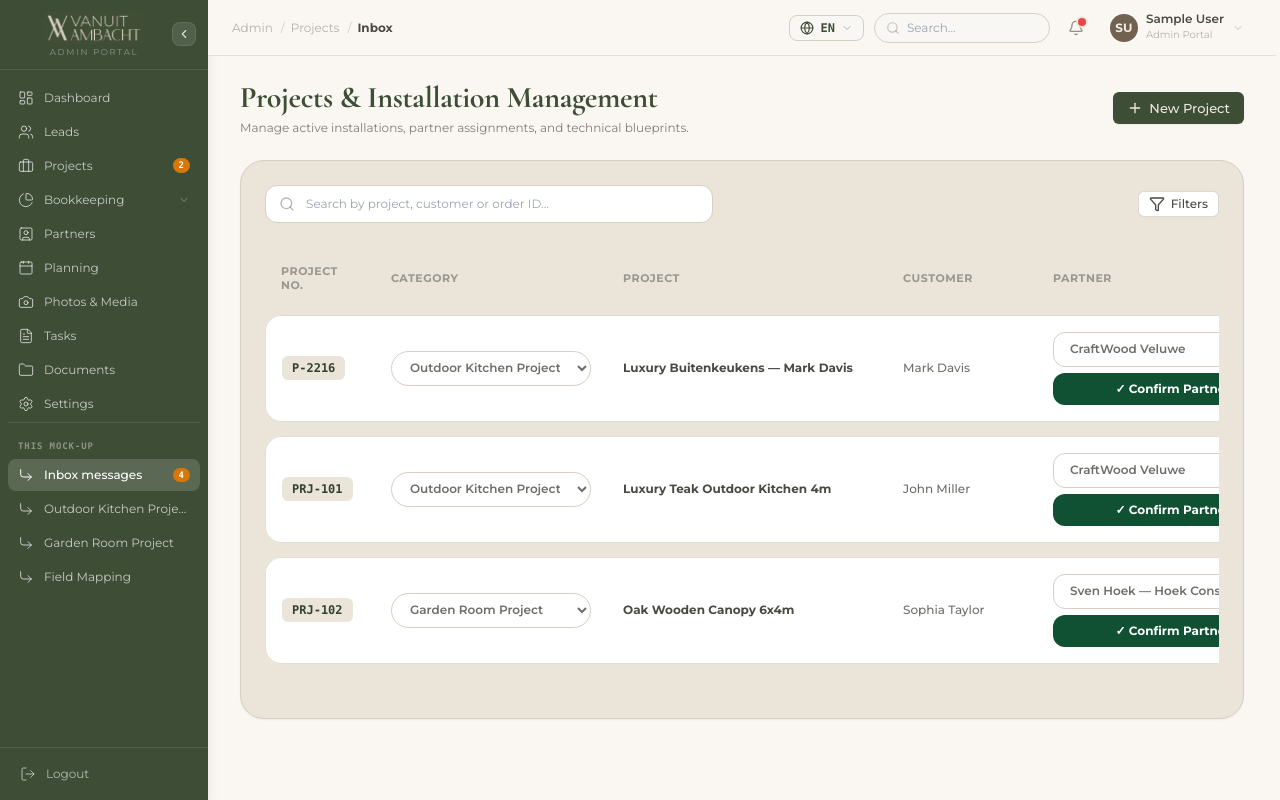
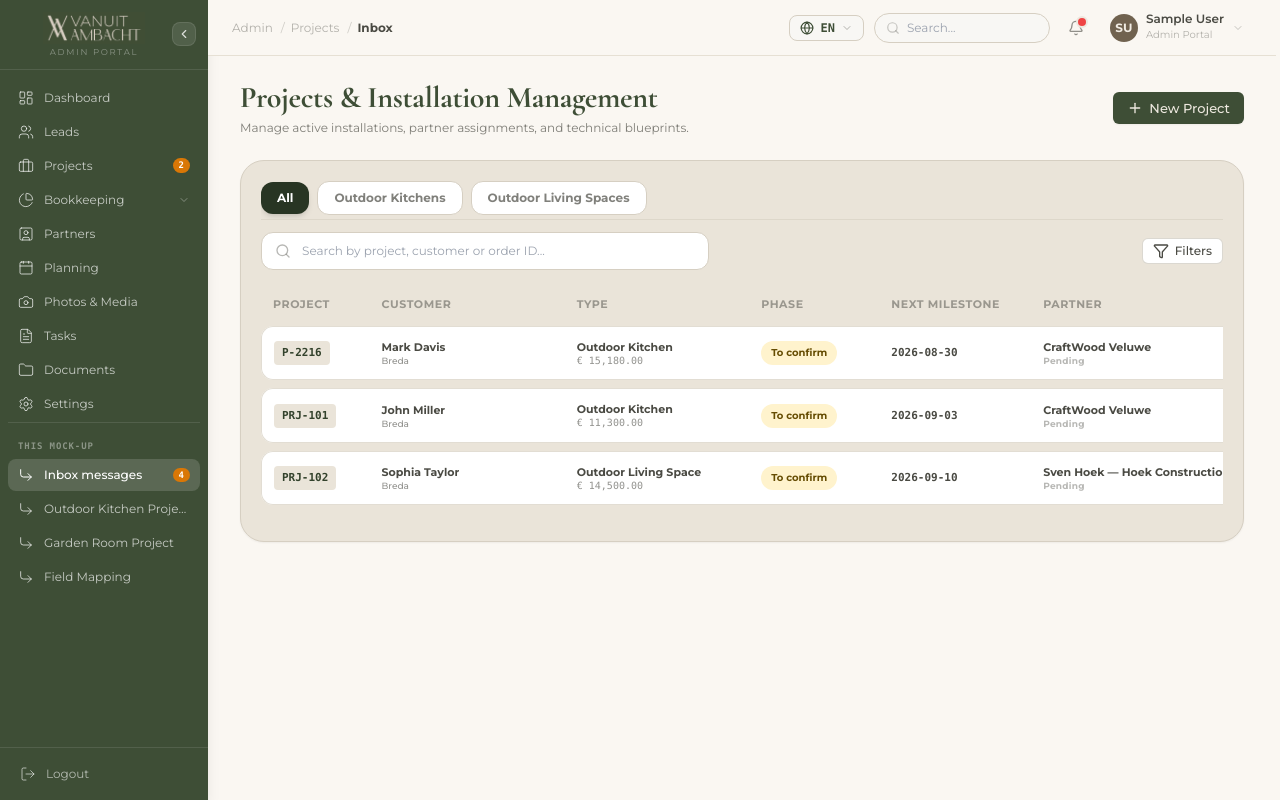
Before and after one commit to prashantchaurasiapc/vanuit-ambatch, a React (Vite) app: page /admin/projects/inbox in a window 1280 px wide. Built offline with nearby package versions, Linux system fonts and the light colour scheme; sample sign-in values are in the browser's storage.

Commit message:
first-commit

```diff
--- a/src/pages/admin/GardenRoomProjects.jsx
+++ b/src/pages/admin/GardenRoomProjects.jsx
@@ -339,7 +339,7 @@ export default function GardenRoomProjects({ onBackToOverview }) {
               navigate('/admin/projects/inbox-messages');
               showToast(isEn ? 'Project messages opened...' : 'Projectberichten geopend...');
             }}
-            className="px-3 py-1 bg-white border border-[#D6CFC2] text-dark/70 rounded-xl font-bold text-xs shadow-2xs hover:bg-[#FAF8F5] cursor-pointer flex items-center gap-1.5 transition-all"
+            className="px-2.5 py-1 bg-white border border-[#D6CFC2] text-dark/70 rounded-xl font-bold text-[11px] shadow-2xs hover:bg-[#FAF8F5] cursor-pointer flex items-center gap-1.5 transition-all"
           >
             <span>Inbox</span>
             <strong className="text-[#33422C] bg-[#E3EFE3] px-1.5 py-0.2 rounded font-mono text-[11px]">4</strong>
@@ -350,7 +350,7 @@ export default function GardenRoomProjects({ onBackToOverview }) {
               setActiveTab(isEn ? 'Week Planning & Survey' : 'Weekplanning & schouw');
               showToast(isEn ? 'Filtered: 3 tasks waiting for us' : 'Gefilterd: 3 taken wachten op ons');
             }}
-            className="px-3 py-1 bg-[#FDF2E3] text-[#B86B14] border border-[#F6DCB8] rounded-xl font-bold text-xs flex items-center gap-1.5 shadow-2xs cursor-pointer hover:bg-[#FCEAD0] transition-all"
+            className="px-2.5 py-1 bg-[#FDF2E3] text-[#B86B14] border border-[#F6DCB8] rounded-xl font-bold text-[11px] flex items-center gap-1.5 shadow-2xs cursor-pointer hover:bg-[#FCEAD0] transition-all"
           >
             <span className="w-2 h-2 rounded-full bg-amber-500 animate-pulse" />
             <span>{isEn ? '3 tasks waiting for us' : '3 taken wachten op ons'}</span>
@@ -358,7 +358,7 @@ export default function GardenRoomProjects({ onBackToOverview }) {
 
           <button
             onClick={() => setNewProjectModal(true)}
-            className="px-4 py-1.5 bg-[#33422C] hover:bg-[#283523] text-white rounded-xl font-bold text-xs cursor-pointer shadow-xs transition-all flex items-center gap-1"
+            className="px-3 py-1 bg-[#33422C] hover:bg-[#283523] text-white rounded-xl font-bold text-[11px] cursor-pointer shadow-xs transition-all flex items-center gap-1"
           >
             <Plus className="w-3.5 h-3.5" />
             <span>{isEn ? 'New Project' : 'Nieuw project'}</span>
--- a/src/pages/admin/OutdoorKitchenProjects.jsx
+++ b/src/pages/admin/OutdoorKitchenProjects.jsx
@@ -760,7 +760,7 @@ export default function OutdoorKitchenProjects({ onBackToOverview }) {
               navigate('/admin/projects/inbox-messages');
               showToast('Opening project inbox messages...');
             }}
-            className="px-3 py-1.5 bg-white border border-[#D6CFC2] text-[#1C1C1A] rounded-xl font-bold text-xs shadow-2xs hover:bg-[#FAF8F5] cursor-pointer flex items-center gap-1.5 transition-all"
+            className="px-2.5 py-1 bg-white border border-[#D6CFC2] text-[#1C1C1A] rounded-xl font-bold text-[11px] shadow-2xs hover:bg-[#FAF8F5] cursor-pointer flex items-center gap-1.5 transition-all"
           >
             <span>Inbox</span>
             <strong className="text-[#283523] bg-[#E3EFE3] px-1.5 py-0.2 rounded font-mono text-[11px]">4</strong>
@@ -771,7 +771,7 @@ export default function OutdoorKitchenProjects({ onBackToOverview }) {
               setActiveTab('Customer Actions');
               showToast('Filtered: 3 tasks waiting for review');
             }}
-            className="px-3 py-1.5 bg-[#FDF2E3] text-[#9E5507] border border-[#F6DCB8] rounded-xl font-bold text-xs flex items-center gap-1.5 shadow-2xs cursor-pointer hover:bg-[#FCEAD0] transition-all"
+            className="px-2.5 py-1 bg-[#FDF2E3] text-[#9E5507] border border-[#F6DCB8] rounded-xl font-bold text-[11px] flex items-center gap-1.5 shadow-2xs cursor-pointer hover:bg-[#FCEAD0] transition-all"
           >
             <span className="w-2 h-2 rounded-full bg-amber-500 animate-pulse" />
             <span>3 tasks waiting for us</span>
@@ -779,7 +779,7 @@ export default function OutdoorKitchenProjects({ onBackToOverview }) {
 
           <button
             onClick={() => setNewProjectModal(true)}
-            className="px-4 py-1.5 bg-[#283523] hover:bg-[#1E291B] text-white rounded-xl font-bold text-xs cursor-pointer shadow-xs transition-all flex items-center gap-1"
+            className="px-3 py-1 bg-[#283523] hover:bg-[#1E291B] text-white rounded-xl font-bold text-[11px] cursor-pointer shadow-xs transition-all flex items-center gap-1"
           >
             <Plus className="w-3.5 h-3.5" />
             <span>New project</span>
--- a/src/pages/admin/ProjectGlobalInbox.jsx
+++ b/src/pages/admin/ProjectGlobalInbox.jsx
@@ -36,6 +36,7 @@ export default function ProjectGlobalInbox({ onSelectProject }) {
   });
 
   // Search & Filters State
+  const [activeTab, setActiveTab] = useState('All');
   const [searchQuery, setSearchQuery] = useState('');
   const [statusFilter, setStatusFilter] = useState('All');
   const [sortBy, setSortBy] = useState('deadline');
@@ -326,7 +327,13 @@ export default function ProjectGlobalInbox({ onSelectProject }) {
       (p.partner || '').toLowerCase().includes(query);
 
     const matchesStatus = statusFilter === 'All' || p.status === statusFilter;
-    return matchesSearch && matchesStatus;
+
+    const pType = detectProjectType(p);
+    let matchesTab = true;
+    if (activeTab === 'Outdoor Kitchens' && pType !== 'outdoor_kitchen') matchesTab = false;
+    if (activeTab === 'Outdoor Living Spaces' && pType !== 'garden_room') matchesTab = false;
+
+    return matchesSearch && matchesStatus && matchesTab;
   }).sort((a, b) => {
     if (sortBy === 'deadline') return new Date(a.deadline || 0) - new Date(b.deadline || 0);
     if (sortBy === 'name') return (a.name || '').localeCompare(b.name || '');
@@ -371,7 +378,25 @@ export default function ProjectGlobalInbox({ onSelectProject }) {
       </div>
 
       {/* Main Content Area Container matching screenshot */}
-      <div className="bg-[#EAE4D9] border border-[#D6CFC2] rounded-3xl p-4 sm:p-6 space-y-4 shadow-sm">
+      <div className="bg-[#EAE4D9] border border-[#D6CFC2] rounded-3xl p-4 sm:p-5 space-y-2 sm:space-y-3 shadow-sm">
+
+        {/* Top Tabs (Client Requested) */}
+        <div className="flex items-center gap-2 overflow-x-auto pb-1 no-scrollbar border-b border-[#D6CFC2]/60">
+          {['All', 'Outdoor Kitchens', 'Outdoor Living Spaces'].map(tab => (
+            <button
+              key={tab}
+              onClick={() => setActiveTab(tab)}
+              className={`px-4 py-2 rounded-xl text-xs font-bold transition-all whitespace-nowrap ${
+                activeTab === tab
+                  ? 'bg-[#283523] text-white shadow-md'
+                  : 'bg-white text-dark/70 border border-[#D6CFC2] hover:bg-[#FAF8F5]'
+              }`}
+            >
+              {tab}
+            </button>
+          ))}
+        </div>
+
         {/* Search & Filter Bar */}
         <div className="flex flex-col sm:flex-row gap-3 items-stretch sm:items-center justify-between">
           <div className="relative flex-1 max-w-md">
@@ -456,19 +481,16 @@ export default function ProjectGlobalInbox({ onSelectProject }) {
         {/* ============================================================ */}
         {/* ROW-CARD TABLE (Exact Screenshot Match with Explicit Widths) */}
         {/* ============================================================ */}
-        <div className="w-full overflow-x-auto pb-4 pt-1">
-          <table className="w-full text-left text-xs border-separate border-spacing-y-3.5 min-w-[1600px]">
+        <div className="w-full overflow-x-auto pb-2 pt-0.5">
+          <table className="w-full text-left text-xs border-separate border-spacing-y-2 min-w-[1000px]">
             <thead>
               <tr className="text-[11px] font-heading font-bold text-dark/50 uppercase tracking-wider">
-                <th className="py-2 px-4 w-[110px] min-w-[110px]">PROJECT NO.</th>
-                <th className="py-2 px-4 w-[210px] min-w-[210px]">CATEGORY</th>
-                <th className="py-2 px-4 w-[280px] min-w-[280px]">PROJECT</th>
-                <th className="py-2 px-4 w-[150px] min-w-[150px]">CUSTOMER</th>
-                <th className="py-2 px-4 w-[270px] min-w-[270px]">PARTNER</th>
-                <th className="py-2 px-4 w-[140px] min-w-[140px]">STATUS</th>
-                <th className="py-2 px-4 w-[150px] min-w-[150px]">VALUE (INCL. VAT)</th>
-                <th className="py-2 px-4 w-[140px] min-w-[140px]">COMPLETION</th>
-                <th className="py-2 px-4 w-[220px] min-w-[220px] text-left">ACTIONS</th>
+                <th className="py-1.5 px-3 w-[100px] min-w-[100px]">PROJECT</th>
+                <th className="py-1.5 px-3 w-[180px] min-w-[180px]">CUSTOMER</th>
+                <th className="py-1.5 px-3 w-[170px] min-w-[170px]">TYPE</th>
+                <th className="py-1.5 px-3 w-[120px] min-w-[120px]">PHASE</th>
+                <th className="py-1.5 px-3 w-[140px] min-w-[140px]">NEXT MILESTONE</th>
+                <th className="py-1.5 px-3 w-[180px] min-w-[180px]">PARTNER</th>
               </tr>
             </thead>
             <tbody>
@@ -489,134 +511,63 @@ export default function ProjectGlobalInbox({ onSelectProject }) {
                       key={row.id}
                       className="bg-white shadow-xs hover:shadow-md hover:bg-[#FAF8F5]/80 transition-all group cursor-pointer"
                     >
-                      {/* 1. Project No. (Clickable to open project overview) */}
+                      {/* 1. Project No. */}
                       <td
                         onClick={() => onSelectProject ? onSelectProject(row) : (pType === 'field_mapping' ? navigate('/admin/projects/field-mapping') : pType === 'garden_room' ? navigate('/admin/projects/garden-rooms') : navigate('/admin/projects/outdoor-kitchens'))}
-                        className="py-4 px-4 rounded-l-2xl border-y border-l border-[#E2DDD3] font-mono font-bold text-xs text-primary whitespace-nowrap"
+                        className="py-3 px-3 rounded-l-xl border-y border-l border-[#E2DDD3] font-mono font-bold text-[11px] text-primary whitespace-nowrap"
                         title="Click to open project overview & tabs"
                       >
-                        <span className="inline-flex items-center gap-1 bg-[#EAE4D9] group-hover:bg-[#33422C] group-hover:text-white text-[#33422C] px-2.5 py-1 rounded-md text-xs font-bold transition-all shadow-2xs">
+                        <span className="inline-flex items-center gap-1 bg-[#EAE4D9] group-hover:bg-[#33422C] group-hover:text-white text-[#33422C] px-2 py-1 rounded text-[11px] font-bold transition-all shadow-2xs">
                           {row.id}
                         </span>
                       </td>
 
-                      {/* 2. Category Dropdown Pill (Explicit width, will NEVER shrink) */}
-                      <td
-                        className="py-4 px-4 border-y border-[#E2DDD3]"
-                        onClick={(e) => e.stopPropagation()}
-                      >
-                        <select
-                          value={pType}
-                          onChange={(e) => handleCategoryTypeChange(row.id, e.target.value)}
-                          className="w-[200px] min-w-[200px] px-3.5 py-2 bg-white border border-[#D6CFC2] rounded-full text-xs font-semibold text-dark/80 focus:outline-none focus:ring-1 focus:ring-primary/40 cursor-pointer shadow-2xs hover:border-primary transition-colors"
-                        >
-                          <option value="outdoor_kitchen">Outdoor Kitchen Project</option>
-                          <option value="garden_room">Garden Room Project</option>
-                          <option value="field_mapping">Field Mapping</option>
-                        </select>
-                      </td>
-
-                      {/* 3. Project Name (Clickable to open project overview) */}
+                      {/* 2. Customer */}
                       <td
                         onClick={() => onSelectProject ? onSelectProject(row) : (pType === 'field_mapping' ? navigate('/admin/projects/field-mapping') : pType === 'garden_room' ? navigate('/admin/projects/garden-rooms') : navigate('/admin/projects/outdoor-kitchens'))}
-                        className="py-4 px-4 border-y border-[#E2DDD3] font-bold text-dark text-xs whitespace-nowrap"
-                        title="Click to open project overview & tabs"
+                        className="py-3 px-3 border-y border-[#E2DDD3] text-dark text-[11px] font-bold"
                       >
-                        <span className="hover:underline font-bold text-dark group-hover:text-primary transition-colors">
-                          {row.name}
-                        </span>
-                      </td>
-
-                      {/* 4. Customer */}
-                      <td
-                        onClick={() => onSelectProject ? onSelectProject(row) : (pType === 'field_mapping' ? navigate('/admin/projects/field-mapping') : pType === 'garden_room' ? navigate('/admin/projects/garden-rooms') : navigate('/admin/projects/outdoor-kitchens'))}
-                        className="py-4 px-4 border-y border-[#E2DDD3] text-dark/80 text-xs font-medium whitespace-nowrap"
-                      >
-                        {row.customer}
-                      </td>
-
-                      {/* 5. Partner Assignment (Explicit width, will NEVER shrink) */}
-                      <td className="py-4 px-4 border-y border-[#E2DDD3]" onClick={(e) => e.stopPropagation()}>
-                        <div className="w-[240px] min-w-[240px] space-y-1.5">
-                          {isConfirmed ? (
-                            <div className="flex items-center justify-between gap-1.5 bg-emerald-50 border border-emerald-300 px-3 py-2 rounded-xl text-xs">
-                              <span className="font-bold text-emerald-900 truncate">🔒 {row.partner}</span>
-                              <button
-                                onClick={() => handleUnlockPartnerAssignment(row.id)}
-                                className="text-[10px] text-emerald-700 hover:text-emerald-900 underline font-semibold cursor-pointer flex-shrink-0"
-                              >
-                                Edit
-                              </button>
-                            </div>
-                          ) : (
-                            <div className="space-y-1.5">
-                              <select
-                                value={row.partner || 'Unassigned'}
-                                onChange={(e) => handleInlinePartnerChange(row.id, e.target.value)}
-                                className="w-full px-3 py-2 bg-white border border-[#D6CFC2] rounded-xl text-xs font-semibold text-dark/80 focus:outline-none focus:ring-1 focus:ring-primary/40 cursor-pointer shadow-2xs"
-                              >
-                                <option value="Unassigned">Unassigned</option>
-                                {partnersList.map((p, idx) => (
-                                  <option key={idx} value={p.name}>{p.name}</option>
-                                ))}
-                              </select>
-                              {row.partner && row.partner !== 'Unassigned' && (
-                                <button
-                                  onClick={() => handleConfirmPartnerForGood(row.id)}
-                                  className="w-full py-2 px-3 bg-[#0F5132] hover:bg-[#0c4128] text-white rounded-xl text-xs font-bold shadow-xs cursor-pointer flex items-center justify-center gap-1.5 transition-colors whitespace-nowrap"
-                                >
-                                  ✓ Confirm Partner
-                                </button>
-                              )}
-                            </div>
-                          )}
+                        <div className="flex flex-col">
+                          <span>{row.customer}</span>
+                          <span className="text-[9px] text-dark/60 font-medium leading-tight">Breda</span> {/* Location placeholder if not in data */}
                         </div>
                       </td>
 
-                      {/* 6. Status Badge */}
-                      <td className="py-4 px-4 border-y border-[#E2DDD3] whitespace-nowrap">
-                        <span className={`inline-block px-3 py-1.5 rounded-full text-[11px] font-bold ${
+                      {/* 3. Type (Category + Value) */}
+                      <td className="py-3 px-3 border-y border-[#E2DDD3] whitespace-nowrap">
+                        <div className="flex flex-col">
+                          <span className="font-bold text-dark text-[11px]">
+                            {pType === 'garden_room' ? 'Outdoor Living Space' : pType === 'outdoor_kitchen' ? 'Outdoor Kitchen' : 'Field Mapping'}
+                          </span>
+                          <span className="text-dark/60 font-mono text-[10px] leading-tight">
+                            € {numericVal.toLocaleString('en-US', { minimumFractionDigits: 2 })}
+                          </span>
+                        </div>
+                      </td>
+
+                      {/* 4. Phase (Status) */}
+                      <td className="py-3 px-3 border-y border-[#E2DDD3] whitespace-nowrap">
+                        <span className={`inline-block px-2.5 py-1 rounded-full text-[10px] font-bold ${
                           row.status === 'Completed' ? 'bg-[#D1E7DD] text-[#0F5132]' : isConfirmed ? 'bg-emerald-100 text-emerald-900' : 'bg-[#FFF3CD] text-[#664D03]'
                         }`}>
                           {row.buildStatus || (isConfirmed ? 'In production' : 'To confirm')}
                         </span>
                       </td>
 
-                      {/* 7. Value */}
-                      <td className="py-4 px-4 border-y border-[#E2DDD3] font-mono font-bold text-dark text-xs whitespace-nowrap">
-                        € {numericVal.toLocaleString('nl-NL', { minimumFractionDigits: 2 })}
-                      </td>
-
-                      {/* 8. Completion */}
-                      <td className="py-4 px-4 border-y border-[#E2DDD3] font-mono text-dark/70 text-xs whitespace-nowrap">
+                      {/* 5. Next Milestone (Deadline) */}
+                      <td className="py-3 px-3 border-y border-[#E2DDD3] font-mono text-dark text-[11px] whitespace-nowrap font-bold">
                         {row.deadline || '2026-09-15'}
                       </td>
 
-                      {/* 9. Actions (Aligned directly under ACTIONS header) */}
-                      <td className="py-4 px-4 rounded-r-2xl border-y border-r border-[#E2DDD3] whitespace-nowrap" onClick={(e) => e.stopPropagation()}>
-                        <div className="flex items-center gap-2">
-                          <button
-                            onClick={() => setDirectUploadProject(row)}
-                            className="text-primary hover:text-dark px-2 py-1.5 text-xs font-semibold cursor-pointer flex items-center gap-1 transition-colors"
-                            title="Upload Project Photos"
-                          >
-                            <Camera className="w-3.5 h-3.5 text-dark/60" />
-                            <span>Photos</span>
-                          </button>
-                          <button
-                            onClick={() => handleOpenEditModal(row)}
-                            className="text-dark/50 hover:text-dark p-1.5 rounded-lg transition-colors cursor-pointer"
-                            title="Edit Project Details"
-                          >
-                            <Edit2 className="w-3.5 h-3.5" />
-                          </button>
-                          <button
-                            onClick={() => handleDeleteProject(row.id, row.name)}
-                            className="text-red-500 hover:text-red-700 bg-red-50 hover:bg-red-100 p-2 rounded-xl border border-red-200 transition-colors cursor-pointer"
-                            title="Delete Project"
-                          >
-                            <Trash2 className="w-3.5 h-3.5" />
-                          </button>
+                      {/* 6. Partner (Read Only) */}
+                      <td className="py-3 px-3 rounded-r-xl border-y border-r border-[#E2DDD3] whitespace-nowrap" onClick={(e) => e.stopPropagation()}>
+                        <div className="flex flex-col">
+                          <span className="font-bold text-dark text-[11px]">{row.partner || 'Unassigned'}</span>
+                          {isConfirmed ? (
+                            <span className="text-[9px] text-emerald-700 font-bold tracking-wide leading-tight">✓ In production</span>
+                          ) : (
+                            <span className="text-[9px] text-dark/40 font-bold tracking-wide leading-tight">Pending</span>
+                          )}
                         </div>
                       </td>
                     </tr>
--- a/src/pages/customer/CustomerContact.jsx
+++ b/src/pages/customer/CustomerContact.jsx
@@ -74,7 +74,7 @@ export default function CustomerContact() {
     <div className="space-y-4 max-w-5xl w-full font-body text-[#4A4A43]">
 
       {/* Quick Demo View Switcher Bar (100% Clickable & Instant Toggle) */}
-      <div className="bg-[#FAF7F2] border border-[#E4DED4] p-2.5 rounded-2xl flex flex-col sm:flex-row items-start sm:items-center justify-between gap-2 text-xs shadow-xs">
+      <div className="bg-[#FAF7F2] border border-[#E4DED4] p-1.5 sm:p-2 rounded-xl flex flex-col sm:flex-row items-start sm:items-center justify-between gap-2 text-[11px] shadow-xs">
         <span className="font-bold text-primary font-heading px-1 flex items-center gap-1.5">
           <Sparkles className="w-3.5 h-3.5 text-accent" />
           <span>Testing Contact View Switcher:</span>
--- a/src/pages/customer/CustomerDocuments.jsx
+++ b/src/pages/customer/CustomerDocuments.jsx
@@ -75,7 +75,7 @@ export default function CustomerDocuments() {
 
 
       {/* Quick Demo View Switcher Bar (100% Clickable & Instant Toggle) */}
-      <div className="bg-[#FAF7F2] border border-[#E4DED4] p-2.5 rounded-2xl flex flex-col sm:flex-row items-start sm:items-center justify-between gap-2 text-xs shadow-xs">
+      <div className="bg-[#FAF7F2] border border-[#E4DED4] p-1.5 sm:p-2 rounded-xl flex flex-col sm:flex-row items-start sm:items-center justify-between gap-2 text-[11px] shadow-xs">
         <span className="font-bold text-primary font-heading px-1 flex items-center gap-1.5">
           <Sparkles className="w-3.5 h-3.5 text-accent" />
           <span>Testing Documents View Switcher:</span>
--- a/src/pages/customer/CustomerPhotos.jsx
+++ b/src/pages/customer/CustomerPhotos.jsx
@@ -75,7 +75,7 @@ export default function CustomerPhotos() {
 
 
       {/* Quick Demo View Switcher Bar (100% Clickable & Instant Toggle) */}
-      <div className="bg-[#FAF7F2] border border-[#E4DED4] p-2.5 rounded-2xl flex flex-col sm:flex-row items-start sm:items-center justify-between gap-2 text-xs shadow-xs">
+      <div className="bg-[#FAF7F2] border border-[#E4DED4] p-1.5 sm:p-2 rounded-xl flex flex-col sm:flex-row items-start sm:items-center justify-between gap-2 text-[11px] shadow-xs">
         <span className="font-bold text-primary font-heading px-1 flex items-center gap-1.5">
           <Sparkles className="w-3.5 h-3.5 text-accent" />
           <span>Testing Photos View Switcher:</span>
--- a/src/pages/customer/CustomerQuotes.jsx
+++ b/src/pages/customer/CustomerQuotes.jsx
@@ -102,7 +102,7 @@ export default function CustomerQuotes() {
     <div className="space-y-4 max-w-5xl w-full font-body text-[#4A4A43]">
 
       {/* Testing View Switcher Bar (Development Phase) */}
-      <div className="bg-[#EDE8DF] border border-[#C4BEB3] p-2.5 rounded-2xl flex flex-col sm:flex-row items-start sm:items-center justify-between gap-2 text-xs shadow-xs">
+      <div className="bg-[#EDE8DF] border border-[#C4BEB3] p-1.5 sm:p-2 rounded-xl flex flex-col sm:flex-row items-start sm:items-center justify-between gap-2 text-[11px] shadow-xs">
         <span className="font-bold text-primary font-heading px-1 flex items-center gap-1.5">
           <Sparkles className="w-3.5 h-3.5 text-accent" />
           <span>Testing Quote Switcher:</span>
```
Also changed, not shown: src/components/QuoteEditor.jsx (+7 -7 lines), src/pages/admin/FieldMapping.jsx (+7 -6 lines), src/pages/customer/CustomerProject.jsx (+16 -16 lines), 1 other file (tests, documents, lock files or other folders).
